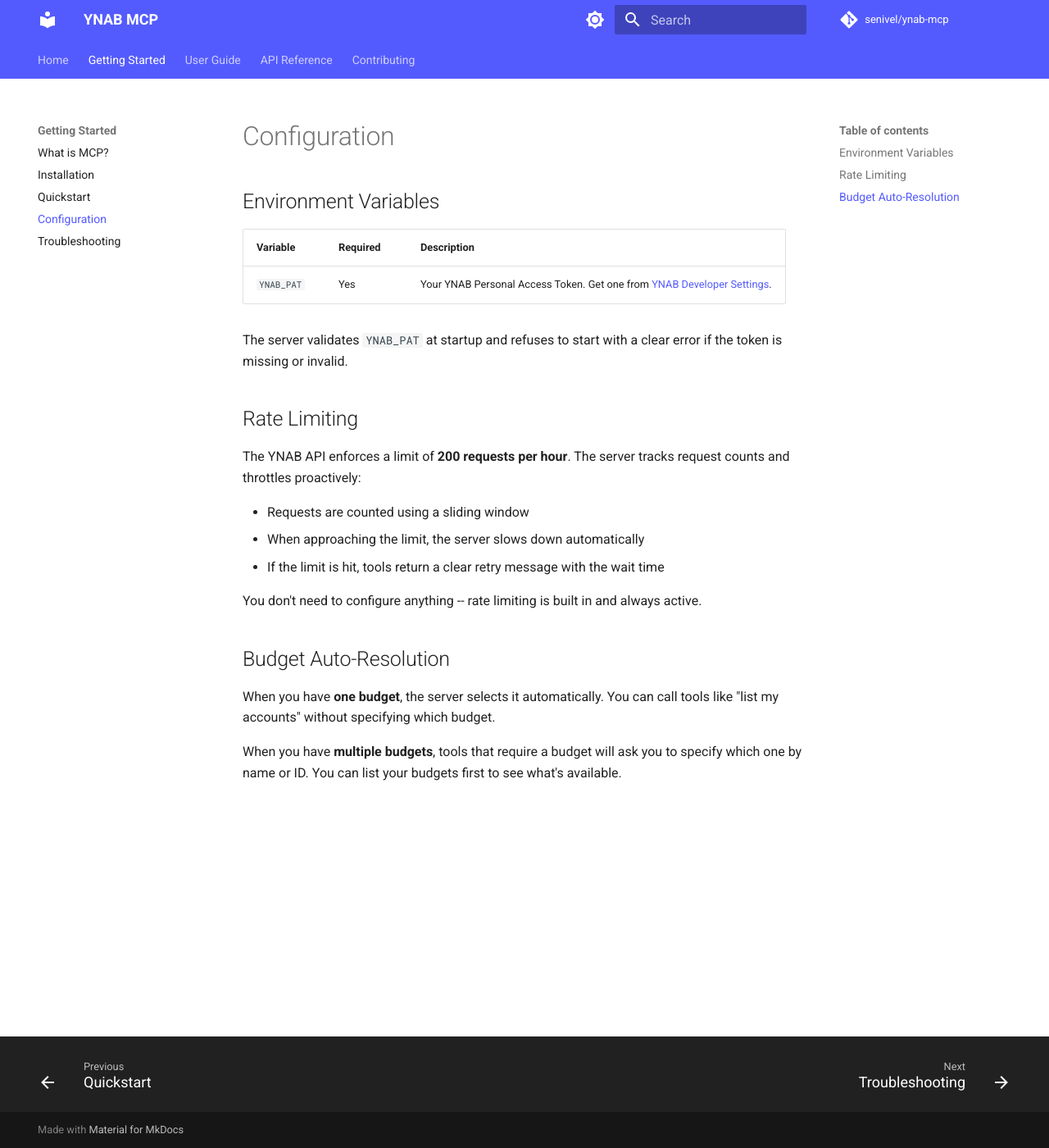
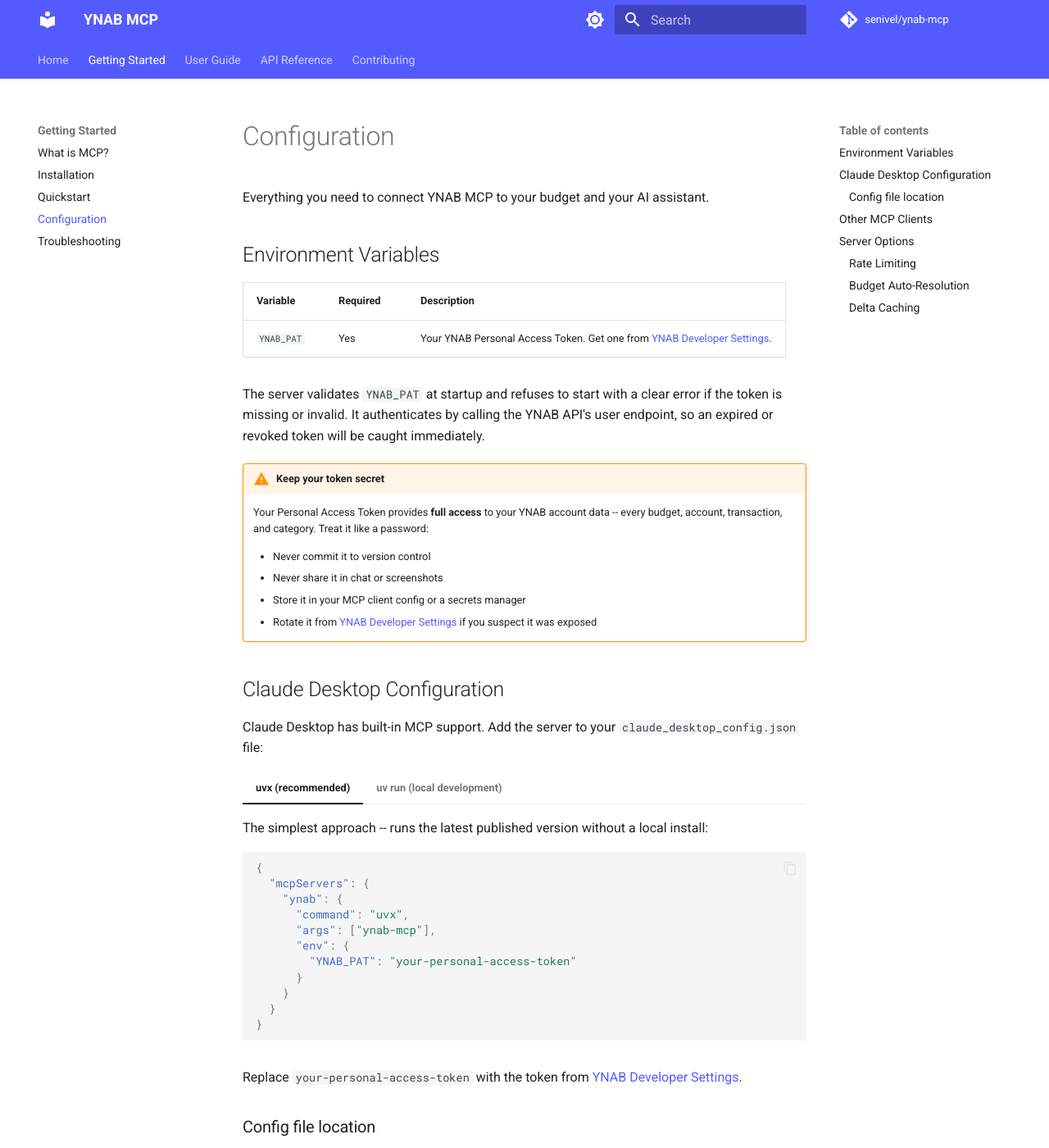
Before and after one commit to senivel/you-need-an-advisor-mcp, an MkDocs documentation site: the page built from docs/getting-started/configuration.md, in a window 1280 px wide and 1400 px high. Shown: the whole window at 82% size. Built offline with MkDocs 1.6.1 and Material for MkDocs 9.7.7, drawn with Linux system fonts in a browser that asks for light colours; comment, search, counter and statistics services are not loaded; some of the changed text lies outside the part shown.

Commit message:
feat(05-01): rewrite configuration page with complete env var and client setup docs
- Document YNAB_PAT with security warning admonition
- Add Claude Desktop config with uvx and uv run tabs
- Add config file paths for macOS and Windows
- Add generic MCP client configuration section
- Document server options: rate limiting, budget auto-resolution, delta caching

````diff
--- a/docs/getting-started/configuration.md
+++ b/docs/getting-started/configuration.md
@@ -1,4 +1,6 @@
 # Configuration
+
+Everything you need to connect YNAB MCP to your budget and your AI assistant.
 
 ## Environment Variables
 
@@ -6,20 +8,110 @@
 | ---------- | -------- | ----------------------------------------------------------------------------------------------------------------- |
 | `YNAB_PAT` | Yes      | Your YNAB Personal Access Token. Get one from [YNAB Developer Settings](https://app.ynab.com/settings/developer). |
 
-The server validates `YNAB_PAT` at startup and refuses to start with a clear error if the token is missing or invalid.
+The server validates `YNAB_PAT` at startup and refuses to start with a clear error if the token is missing or invalid. It authenticates by calling the YNAB API's user endpoint, so an expired or revoked token will be caught immediately.
 
-## Rate Limiting
+!!! warning "Keep your token secret"
 
-The YNAB API enforces a limit of **200 requests per hour**. The server tracks request counts and throttles proactively:
+    Your Personal Access Token provides **full access** to your YNAB account data -- every budget, account, transaction, and category. Treat it like a password:
 
-- Requests are counted using a sliding window
-- When approaching the limit, the server slows down automatically
-- If the limit is hit, tools return a clear retry message with the wait time
+    - Never commit it to version control
+    - Never share it in chat or screenshots
+    - Store it in your MCP client config or a secrets manager
+    - Rotate it from [YNAB Developer Settings](https://app.ynab.com/settings/developer) if you suspect it was exposed
 
-You don't need to configure anything -- rate limiting is built in and always active.
+## Claude Desktop Configuration
 
-## Budget Auto-Resolution
+Claude Desktop has built-in MCP support. Add the server to your `claude_desktop_config.json` file:
 
-When you have **one budget**, the server selects it automatically. You can call tools like "list my accounts" without specifying which budget.
+=== "uvx (recommended)"
 
-When you have **multiple budgets**, tools that require a budget will ask you to specify which one by name or ID. You can list your budgets first to see what's available.
+    The simplest approach -- runs the latest published version without a local install:
+
+    ```json
+    {
+      "mcpServers": {
+        "ynab": {
+          "command": "uvx",
+          "args": ["ynab-mcp"],
+          "env": {
+            "YNAB_PAT": "your-personal-access-token"
+          }
+        }
+      }
+    }
+    ```
+
+=== "uv run (local development)"
+
+    If you've cloned the repository and want to run your local copy:
+
+    ```json
+    {
+      "mcpServers": {
+        "ynab": {
+          "command": "uv",
+          "args": ["run", "ynab-mcp"],
+          "env": {
+            "YNAB_PAT": "your-personal-access-token"
+          }
+        }
+      }
+    }
+    ```
+
+Replace `your-personal-access-token` with the token from [YNAB Developer Settings](https://app.ynab.com/settings/developer).
+
+### Config file location
+
+| Platform | Path                                                              |
+| -------- | ----------------------------------------------------------------- |
+| macOS    | `~/Library/Application Support/Claude/claude_desktop_config.json` |
+| Windows  | `%APPDATA%\Claude\claude_desktop_config.json`                     |
+
+!!! tip "Testing your connection"
+
+    After saving the config, restart Claude Desktop. Then ask: **"Show me my budgets."** If the connection is working, Claude will call the `manage_budgets` tool and list your YNAB budgets.
+
+## Other MCP Clients
+
+Any MCP-compatible client can connect to YNAB MCP using the stdio transport. The generic configuration format is:
+
+```json
+{
+  "command": "uvx",
+  "args": ["ynab-mcp"],
+  "env": {
+    "YNAB_PAT": "your-personal-access-token"
+  }
+}
+```
+
+| Field     | Description                                                  |
+| --------- | ------------------------------------------------------------ |
+| `command` | The executable to run (`uvx` or `uv`)                        |
+| `args`    | Command-line arguments passed to the executable              |
+| `env`     | Environment variables -- `YNAB_PAT` is the only required one |
+
+The server communicates over **stdio** (standard input/output), which is the default MCP transport. No network ports or URLs to configure.
+
+## Server Options
+
+YNAB MCP is designed to work out of the box with sensible defaults. There are no required configuration options beyond `YNAB_PAT`.
+
+### Rate Limiting
+
+The YNAB API enforces a limit of **200 requests per hour**. The server tracks request counts using a sliding window and throttles proactively at 190 requests (95% of the limit). You don't need to configure anything -- rate limiting is always active and automatic.
+
+If the limit is approached, tools return a clear message with the number of seconds to wait before retrying.
+
+### Budget Auto-Resolution
+
+When you have **one budget**, the server selects it automatically. You can ask things like "list my accounts" without specifying which budget.
+
+When you have **multiple budgets**, tools that need a budget will ask you to specify one by name or ID. The server supports fuzzy name matching, so "my budgt" will find "My Budget."
+
+### Delta Caching
+
+The server maintains a local cache for frequently accessed data like budget lists. YNAB's delta request mechanism (`server_knowledge`) lets the server fetch only changes since the last request, reducing API usage and improving response times. The cache is stored in memory and cleared when the server restarts.
+
+You can manually clear the cache at any time by asking Claude to clear it -- this calls the `clear_cache` tool.
````
